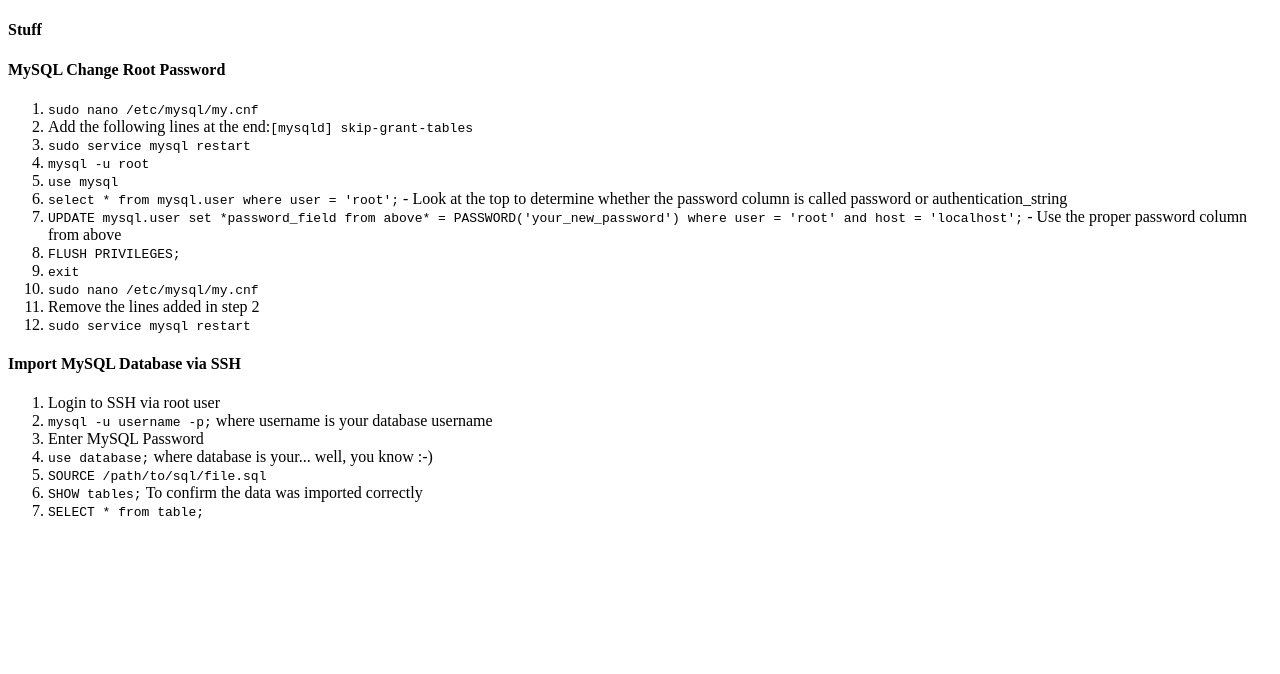
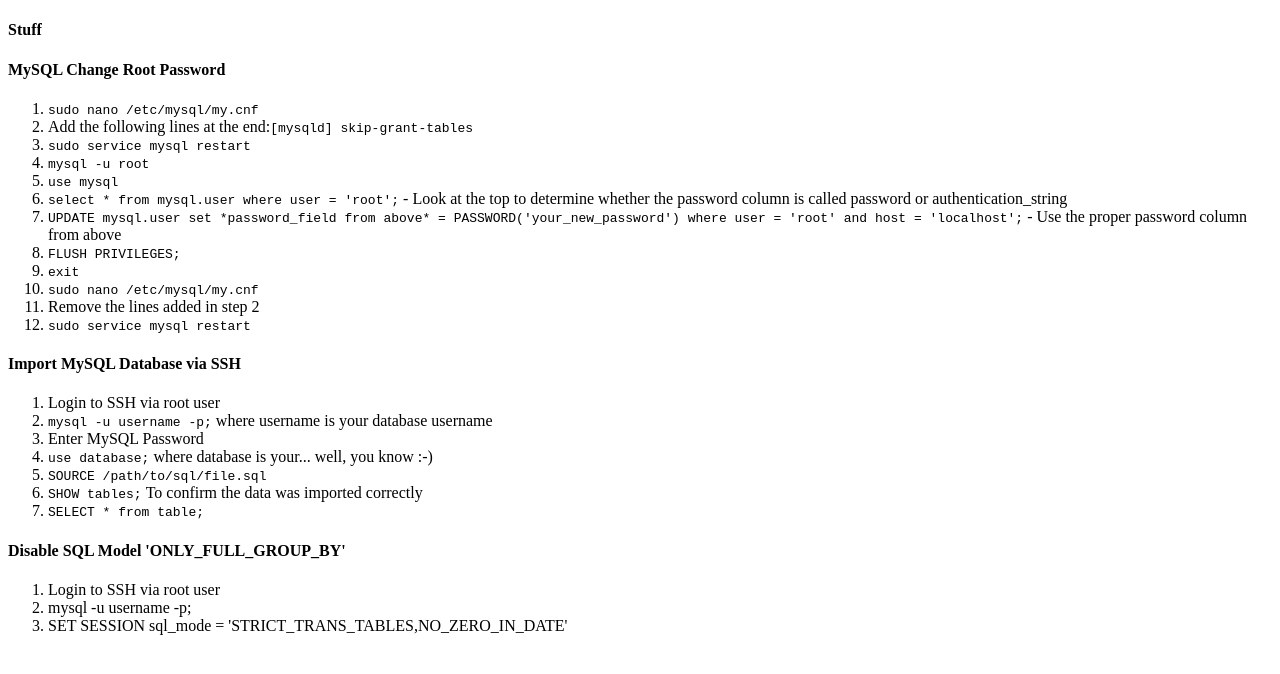
Before and after one commit to andrebravoferreira/andrebravoferreira.github.io, a plain HTML site: page index.html in a window 1280 px wide. Drawn offline with Linux system fonts and the light colour scheme.

Commit message:
Disable SQL Mode 'ONLY_FULL_GROUP_BY'

```diff
--- a/index.html
+++ b/index.html
@@ -33,5 +33,12 @@
 		<li><code>SHOW tables;</code>&nbsp;To confirm the data was imported correctly</li>
 		<li><code>SELECT * from table;</code></li>
 	</ol>
+	<p></p>
+	<h4>Disable SQL Model 'ONLY_FULL_GROUP_BY'</h4>
+	<ol>
+		<li>Login to SSH via root user</li>
+		<li>mysql -u username -p;</li>
+		<li>SET SESSION sql_mode = 'STRICT_TRANS_TABLES,NO_ZERO_IN_DATE'</li>
+	</ol>
 </body>
 </html>
```
